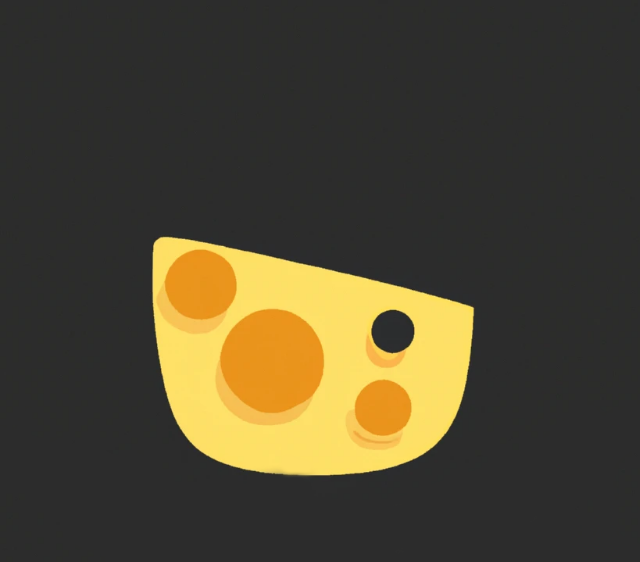
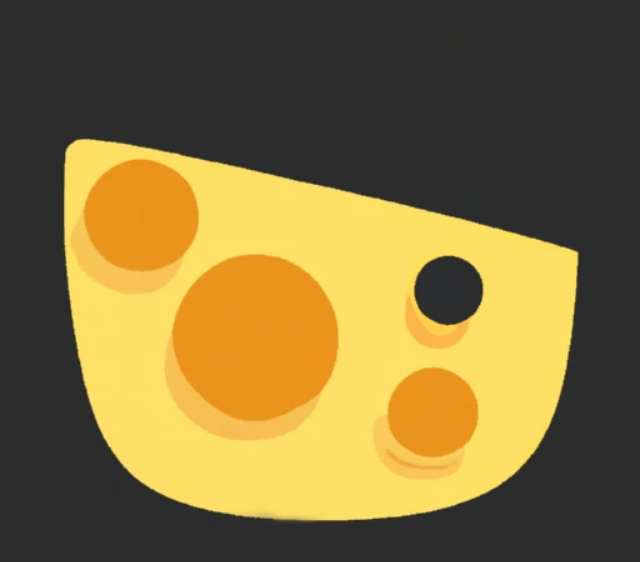
Before and after one commit to aborochoff/ferventdairy, a plain HTML site: page index.html in a window 1280 px wide. Shown: the whole page, without its empty margins (340-980 px from the left). Drawn offline with Linux system fonts and the light colour scheme.

Commit message:
fix for firefox

```diff
--- a/styles.css
+++ b/styles.css
@@ -4,5 +4,7 @@ background-color:#2c2c2c;
 background-image:url('ferventdairy.png');
 background-repeat:no-repeat;
 background-position:center center;
-background-size:contain;
+background-size:cover;
+height:100vh;
+margin:0;
 }
```
